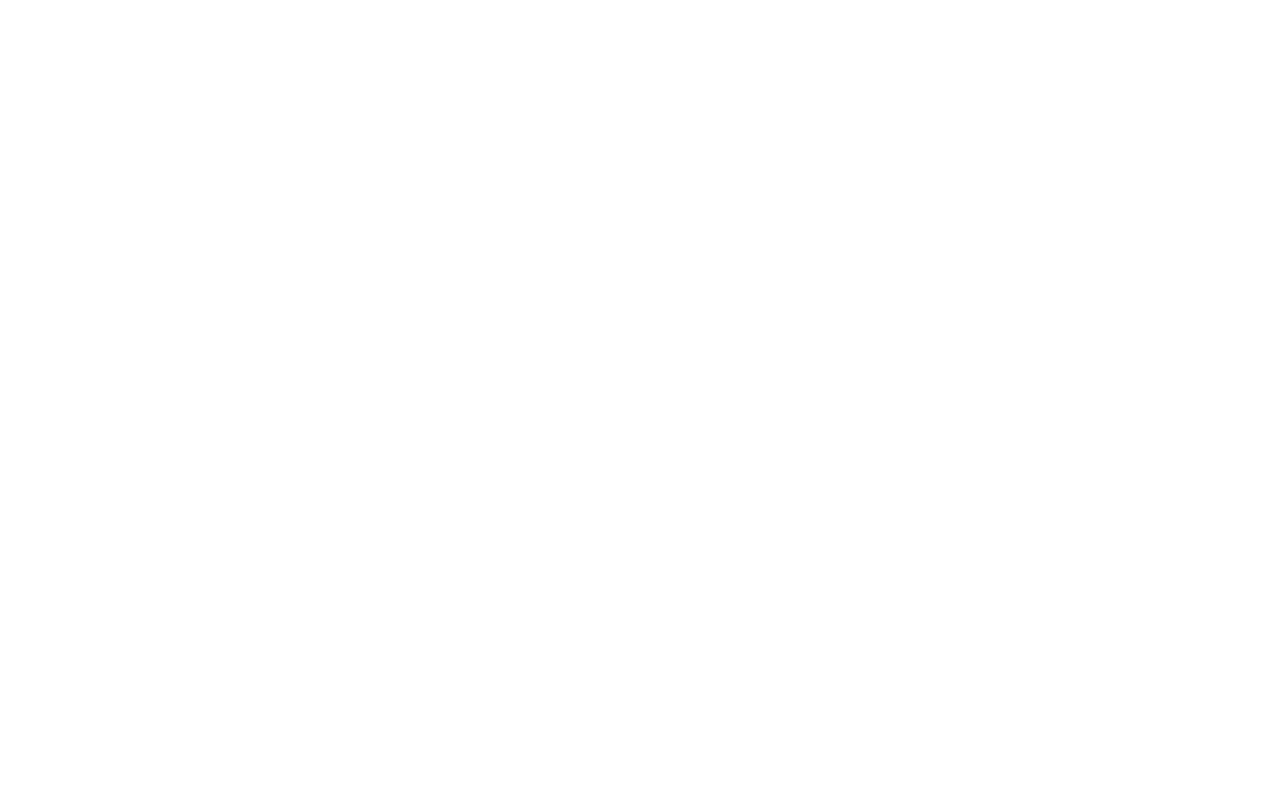
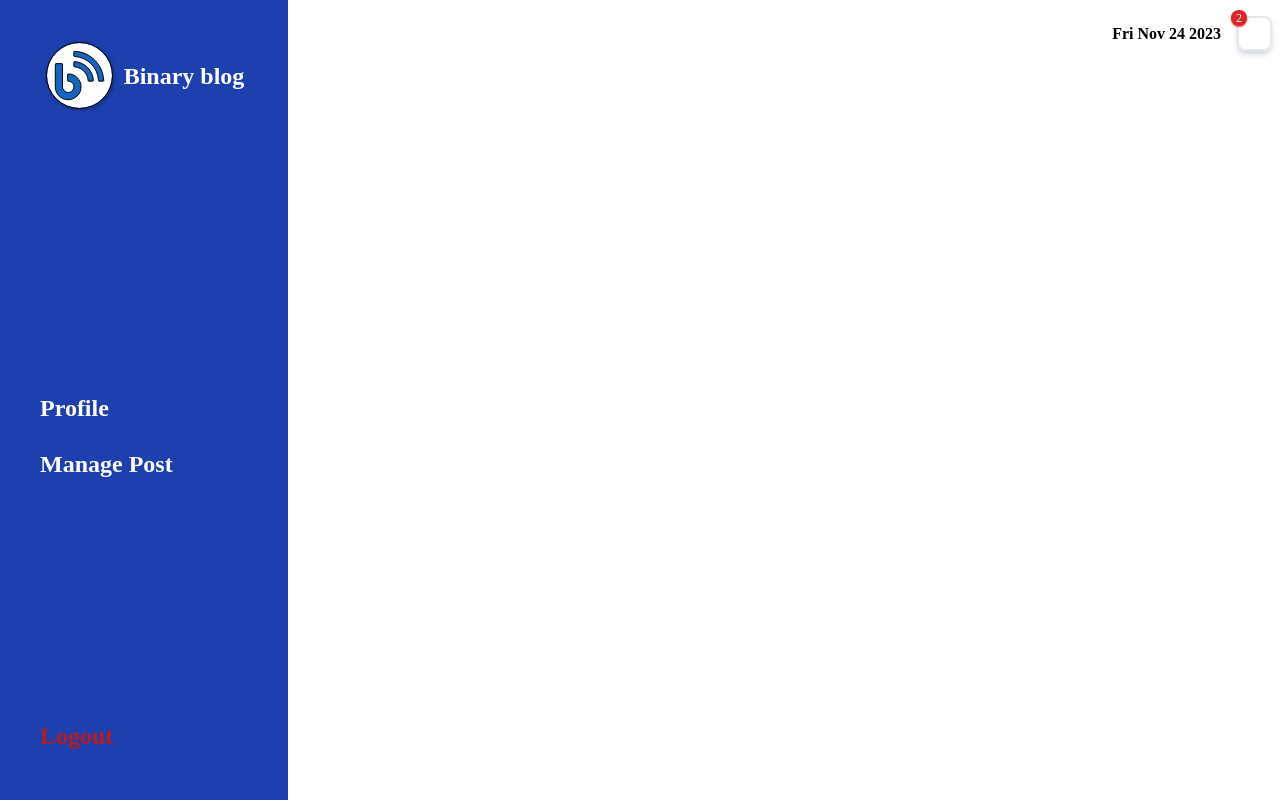
Before and after one commit to Mikun07/Blog-Frontend, a React (Vite) app: page /profile/profile/account in a window 1280 px wide. Before the commit this address had no page. Built offline with nearby package versions, Linux system fonts and the light colour scheme; sample sign-in values are in the browser's storage; a web font is replaced by a local one.

Commit message:
Third Commit

```diff
--- a/src/App.jsx
+++ b/src/App.jsx
@@ -1,11 +1,24 @@
 import React from "react";
-import { BrowserRouter as Router, Routes, Route } from "react-router-dom";
+import {
+  BrowserRouter as Router,
+  Routes,
+  Route,
+  Navigate,
+  Outlet,
+} from "react-router-dom";
 import LandingPage from "./pages/landing/LandingPage";
 import LoginPage from "./pages/register/LoginPage";
 import SignupPage from "./pages/register/SignupPage";
 import ProfilePage from "./pages/account/ProfilePage";
 import ProfileLayout from "./pages/account/ProfileLayout";
 import ManageBlog from "./pages/account/ManageBlog";
+import ProfileRoutes from "./routes/ProfileRoutes";
+
+const ProtectedRoutes = () => {
+  const authToken = JSON.parse(localStorage.getItem("authToken") || null);
+
+  return authToken ? <Outlet /> : <Navigate to="/login" />;
+};
 
 function App() {
   return (
@@ -15,9 +28,10 @@ function App() {
           <Route path="" element={<LandingPage />} />
           <Route path="/login" element={<LoginPage />} />
           <Route path="/signup" element={<SignupPage />} />
-          <Route path="/profile" element={<ProfileLayout />}>
-            <Route path="/profile/managepost" element={<ManageBlog />} />
-            <Route path="/profile/account" element={<ProfilePage />} />
+          <Route element={<ProtectedRoutes />}>
+            <Route element={<ProfileLayout />}>
+              <Route path="/profile/*" element={<ProfileRoutes />} />
+            </Route>
           </Route>
         </Routes>
       </Router>
--- a/src/pages/account/ProfileLayout.jsx
+++ b/src/pages/account/ProfileLayout.jsx
@@ -1,6 +1,6 @@
 import React from "react";
 import Sidebar from "../../components/navbar/Sidebar";
-import { Outlet } from "react-router-dom";
+import { Navigate, Outlet } from "react-router-dom";
 import Header from "../../components/header/header";
 
 function ProfileLayout() {
--- /dev/null
+++ b/src/routes/ProfileRoutes.jsx
@@ -0,0 +1,15 @@
+import { Navigate, Routes, Route } from "react-router-dom";
+import ManageBlog from "../pages/account/ManageBlog";
+import ProfilePage from "../pages/account/ProfilePage";
+
+const ProfileRoutes = () => {
+  return (
+    <Routes>
+      <Route index element={<Navigate to="profile/account" />} />
+      <Route path="account" element={<ProfilePage />} />
+      <Route path="managepost" element={<ManageBlog />} />
+    </Routes>
+  );
+};
+
+export default ProfileRoutes;
```
